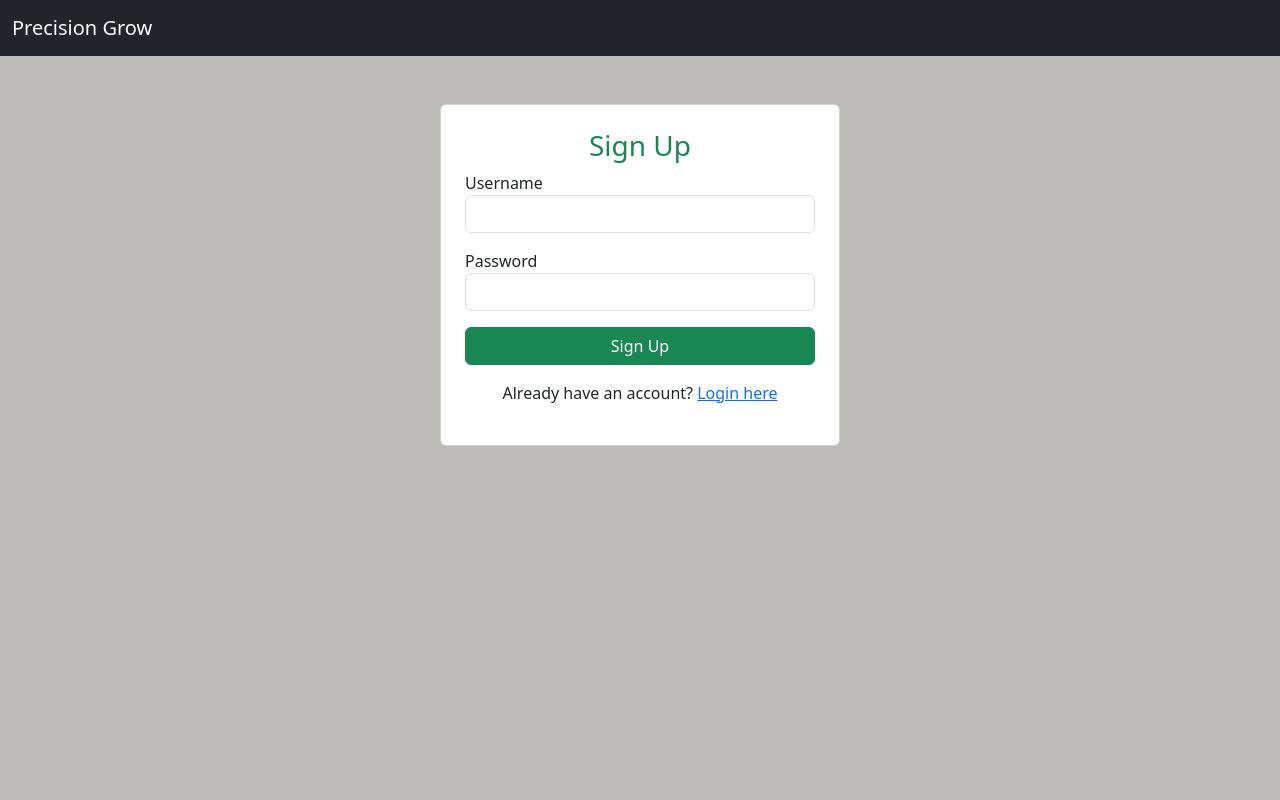
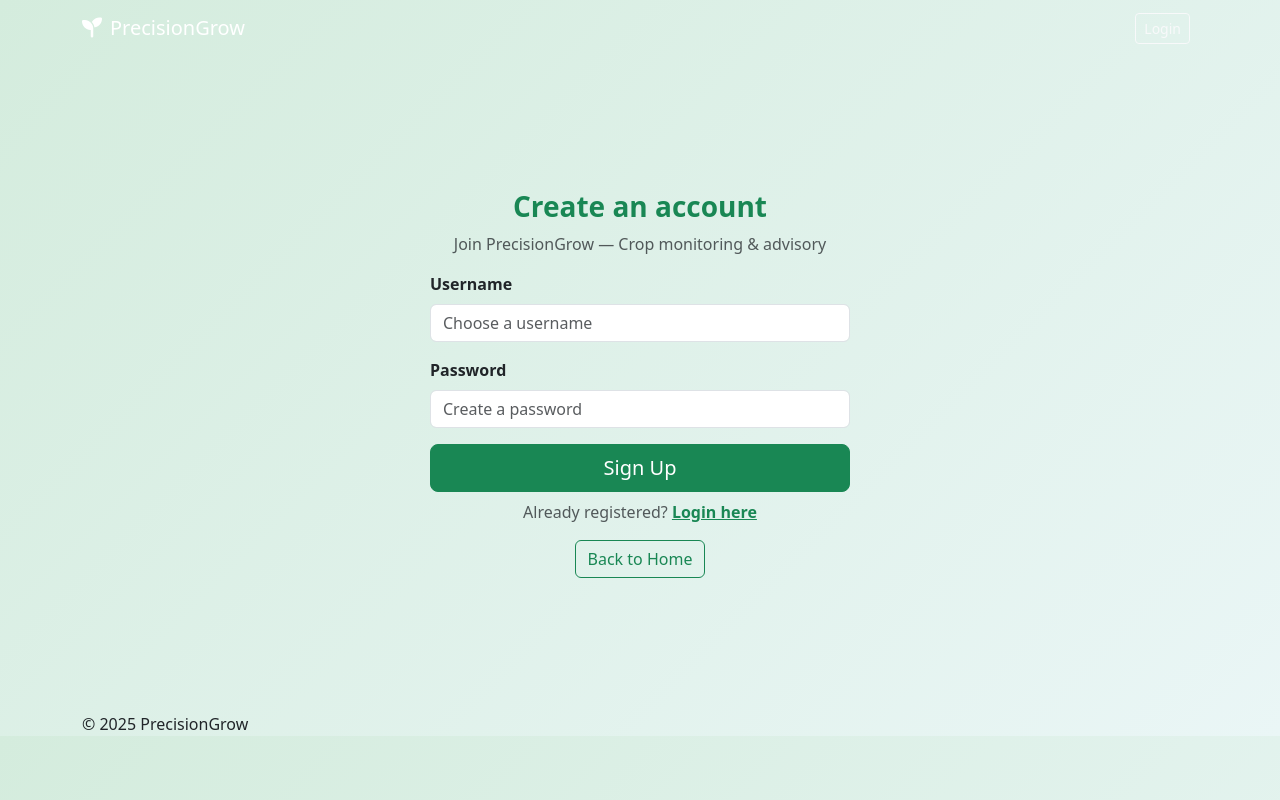
Before and after one commit to mayankpiplodiya/precisiongrow, a Flask app: page /signup in a window 1280 px wide. Run offline with Flask 3, Linux system fonts and the light colour scheme.

Commit message:
Update signup.html

```diff
--- a/templates/signup.html
+++ b/templates/signup.html
@@ -1,39 +1,41 @@
-<!DOCTYPE html>
-<html lang="en">
-<head>
-    <meta charset="UTF-8">
-    <title>Sign Up - Crop System</title>
-    <link href="https://cdn.jsdelivr.net/npm/bootstrap@5.3.0-alpha3/dist/css/bootstrap.min.css" rel="stylesheet">
-</head>
-<body style="background:#BCBBB8;">
-<nav class="navbar navbar-expand-lg navbar-dark bg-dark">
-    <div class="container-fluid">
-        <a class="navbar-brand" href="#">Precision Grow</a>
+{% extends "home.html" %}
+{% block title %}Sign Up · PrecisionGrow{% endblock %}
+
+{% block content %}
+<div class="d-flex align-items-center justify-content-center" style="min-height:70vh;">
+  <div class="form-container" style="max-width:420px; width:100%;">
+    <div class="text-center mb-3">
+      <h3 class="fw-bold text-success">Create an account</h3>
+      <p class="text-muted mb-2">Join PrecisionGrow — Crop monitoring & advisory</p>
     </div>
-</nav>
-<div class="container mt-5">
-    <div class="card p-4 mx-auto" style="max-width: 400px;">
-        <h3 class="text-center text-success">Sign Up</h3>
-        <form method="POST">
+
+    <form method="POST" autocomplete="off">
       <div class="mb-3">
-                <label>Username</label>
-                <input type="text" name="username" class="form-control" required>
+        <label class="form-label fw-semibold">Username</label>
+        <input type="text" name="username" class="form-control" placeholder="Choose a username" required>
       </div>
+
       <div class="mb-3">
-                <label>Password</label>
-                <input type="password" name="password" class="form-control" required>
+        <label class="form-label fw-semibold">Password</label>
+        <input type="password" name="password" class="form-control" placeholder="Create a password" required>
       </div>
+
       {% if error %}
-                <div class="alert alert-danger text-center">{{ error }}</div>
+      <div class="alert alert-danger text-center py-2">{{ error }}</div>
       {% endif %}
-            <div class="d-grid">
-                <button type="submit" class="btn btn-success">Sign Up</button>
+
+      <div class="d-grid mb-2">
+        <button type="submit" class="btn btn-success btn-lg">Sign Up</button>
       </div>
-            <div class="mt-3 text-center">
-                <p>Already have an account? <a href="{{ url_for('login') }}">Login here</a></p>
+
+      <div class="text-center">
+        <p class="mb-0 text-muted">Already registered? <a href="{{ url_for('login') }}" class="fw-semibold text-success">Login here</a></p>
       </div>
     </form>
+
+    <div class="text-center mt-3">
+      <a href="{{ url_for('home') }}" class="btn btn-outline-success">Back to Home</a>
     </div>
   </div>
-</body>
-</html>
+</div>
+{% endblock %}
```
Lines whose indentation alone changed are shown as unchanged.
